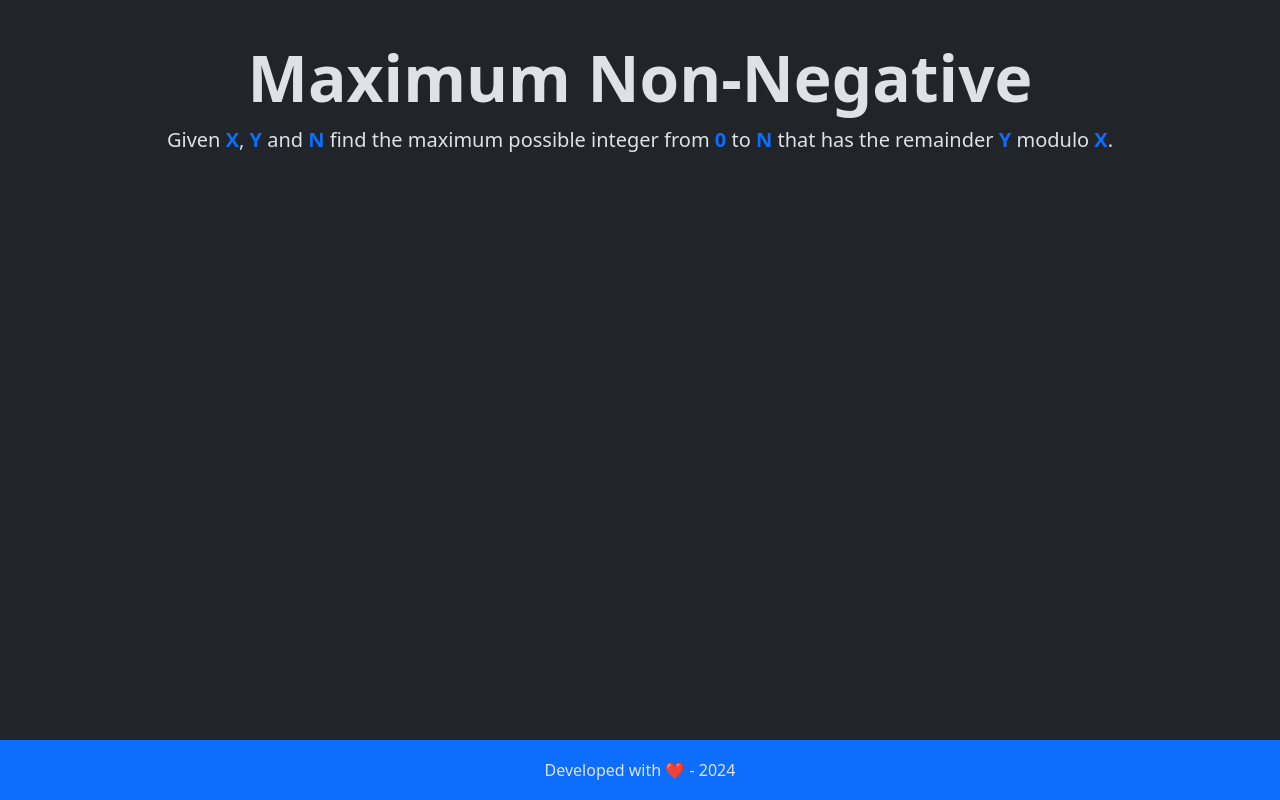
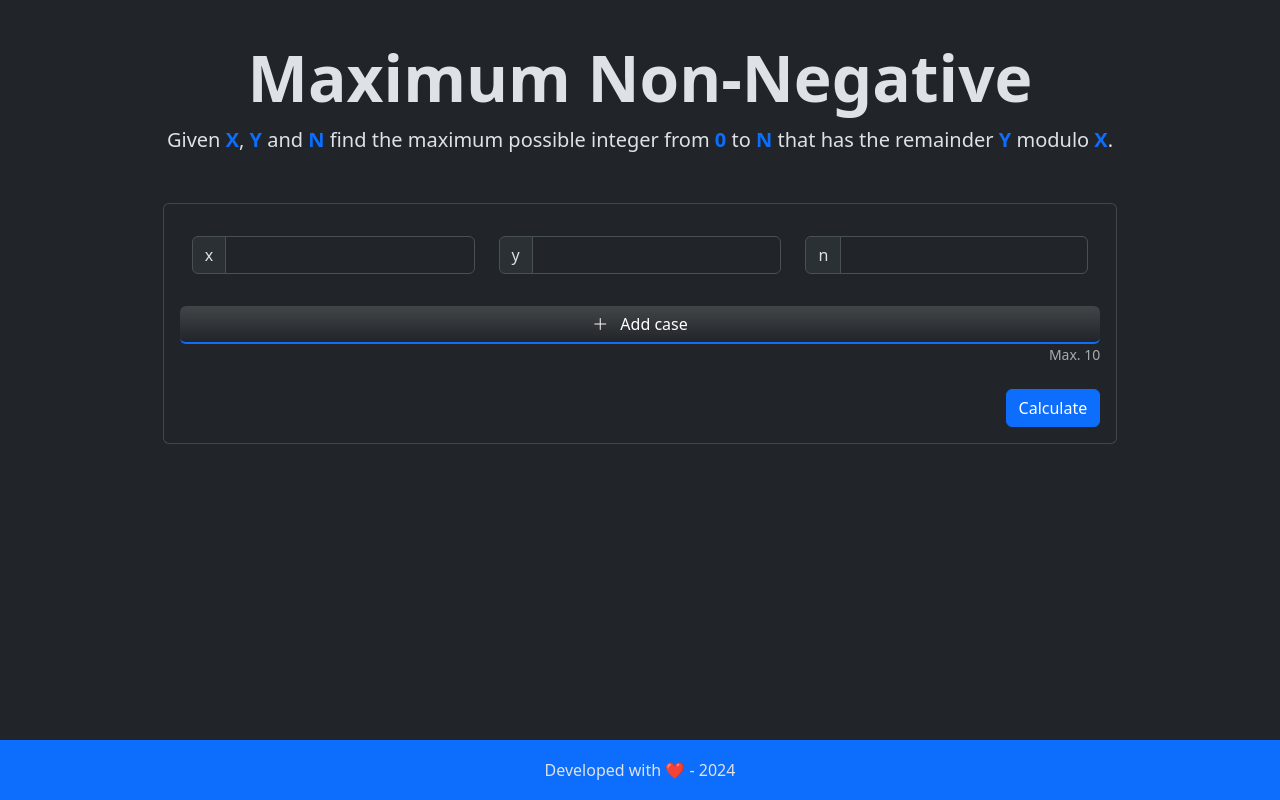
Before and after one commit to jessGra/maximum-non-negative, an Angular app: page / in a window 1280 px wide. Built offline with nearby package versions, Linux system fonts and the light colour scheme.

Commit message:
created main form and validation

```diff
--- a/src/app/core/main-content/main-content.component.html
+++ b/src/app/core/main-content/main-content.component.html
@@ -14,5 +14,7 @@
       remainder <span class="math-char text-primary">y</span> modulo <span class="math-char text-primary">x</span>.
     </p>
   </div>
-  <div class="align-items-center container d-flex flex-column mt-lg-5"></div>
+  <div class="align-items-center container d-flex flex-column mt-lg-5">
+    <app-main-form />
+  </div>
 </section>
--- /dev/null
+++ b/src/app/core/main-form/main-form.component.css
@@ -0,0 +1,5 @@
+.input-group:has(> .form-control.is-invalid) {
+  .input-group-text {
+    border-color: var(--bs-form-invalid-border-color);
+  }
+}
--- /dev/null
+++ b/src/app/core/main-form/main-form.component.html
@@ -0,0 +1,94 @@
+<div class="card">
+  <div class="card-body">
+    <div>
+      <ul>
+        <li *ngIf="errors['x'].length > 0">Please enter a value for <b>x</b> that is between 2 and 1,000,000,000.</li>
+        <li *ngIf="errors['y'].length > 0">
+          Make sure the value of <b>y</b> is greater than or equal to <b>0</b> and less than <b>x</b>.
+        </li>
+        <li *ngIf="errors['n'].length > 0">
+          Enter a value for <b>n</b> that is between the value of <b>y</b> and 1,000,000,000.
+        </li>
+      </ul>
+    </div>
+    <form novalidate (ngSubmit)="calculate()">
+      @for (row of inputRows; track $index) {
+      <!-- inputs row -->
+      <div class="row pb-3 mb-3 justify-content-center" [class.border-bottom]="inputRows.length > 1">
+        <!-- inputs -->
+        <div class="row col row-gap-2">
+          <div class="col-12 col-sm-4">
+            <div class="input-group">
+              <span class="input-group-text" id="x">x</span>
+              <input
+                [(ngModel)]="row.x"
+                name="x{{ $index }}"
+                type="text"
+                class="form-control"
+                [class.is-invalid]="errors['x'].includes($index)"
+                aria-label="X"
+                aria-describedby="x"
+                required
+              />
+            </div>
+          </div>
+          <div class="col-12 col-sm-4">
+            <div class="input-group">
+              <span class="input-group-text" id="y">y</span>
+              <input
+                [(ngModel)]="row.y"
+                name="y{{ $index }}"
+                type="text"
+                class="form-control"
+                [class.is-invalid]="errors['y'].includes($index)"
+                aria-label="y"
+                aria-describedby="y"
+                required
+              />
+            </div>
+          </div>
+          <div class="col-12 col-sm-4">
+            <div class="input-group">
+              <span class="input-group-text" id="n">n</span>
+              <input
+                [(ngModel)]="row.n"
+                name="n{{ $index }}"
+                type="text"
+                class="form-control"
+                [class.is-invalid]="errors['n'].includes($index)"
+                aria-label="n"
+                aria-describedby="n"
+                required
+              />
+            </div>
+          </div>
+        </div>
+        @if (inputRows.length > 1) {
+        <!-- remove row -->
+        <div class="row col-auto">
+          <button (click)="deleteRow($index)" type="button" class="btn btn-dark"><i class="bi bi-trash3"></i></button>
+        </div>
+        }
+      </div>
+      }
+
+      <!-- add case -->
+      <div class="d-grid mb-4 mx-auto">
+        <button
+          (click)="addCase()"
+          [disabled]="inputRows.length >= 10"
+          type="button"
+          class="btn btn-dark border-primary border-0 border-bottom border-2 bg-gradient"
+        >
+          <i class="bi bi-plus-lg me-2"></i> Add case
+        </button>
+        <small class="text-end text-secondary-emphasis">Max. 10</small>
+      </div>
+
+      <!-- submit -->
+      <div class="d-grid gap-2 d-md-flex justify-content-md-end d-md-block">
+        <button type="submit" class="btn btn-primary">Calculate</button>
+      </div>
+    </form>
+  </div>
+</div>
--- /dev/null
+++ b/src/app/core/main-form/main-form.component.ts
@@ -0,0 +1,59 @@
+import { Component } from "@angular/core";
+import { InputRow } from "../../models/input-row";
+import { FormsModule } from "@angular/forms";
+import { NgIf } from "@angular/common";
+
+@Component({
+  selector: "app-main-form",
+  standalone: true,
+  imports: [FormsModule, NgIf],
+  templateUrl: "./main-form.component.html",
+  styleUrl: "./main-form.component.css"
+})
+export class MainFormComponent {
+  inputRows: InputRow[] = [new InputRow()];
+  errors: { [key: string]: number[] } = { x: [], y: [], n: [] };
+
+  addCase() {
+    this.inputRows.push(new InputRow());
+  }
+
+  deleteRow(index: number) {
+    this.inputRows.splice(index, 1);
+    // this.validationMessages.splice(index, 1);
+  }
+
+  calculate() {
+    if (!this.validate()) return;
+
+    if (this.inputRows.length === 1) {
+      console.log("llamada get");
+    } else if (this.inputRows.length > 1) {
+      console.log("llamada post");
+    }
+  }
+
+  validate() {
+    this.errors = { x: [], y: [], n: [] };
+    let isValid = true;
+
+    this.inputRows.forEach((row, index) => {
+      if (!row.x || isNaN(row.n) || row.x < 2 || row.x > 1000000000) {
+        this.errors["x"].push(index);
+        isValid = false;
+      }
+
+      if (!row.y || isNaN(row.n) || row.y < 0 || row.y >= row.x) {
+        this.errors["y"].push(index);
+        isValid = false;
+      }
+
+      if (!row.n || isNaN(row.n) || row.n < row.y || row.n > 1000000000) {
+        this.errors["n"].push(index);
+        isValid = false;
+      }
+    });
+
+    return isValid;
+  }
+}
--- /dev/null
+++ b/src/app/models/input-row.ts
@@ -0,0 +1,5 @@
+export class InputRow {
+  x!: number;
+  y!: number;
+  n!: number;
+}
```
Also changed, not shown: src/app/core/main-content/main-content.component.ts (+7 -8 lines), 2 other files (tests, documents, lock files or other folders).
